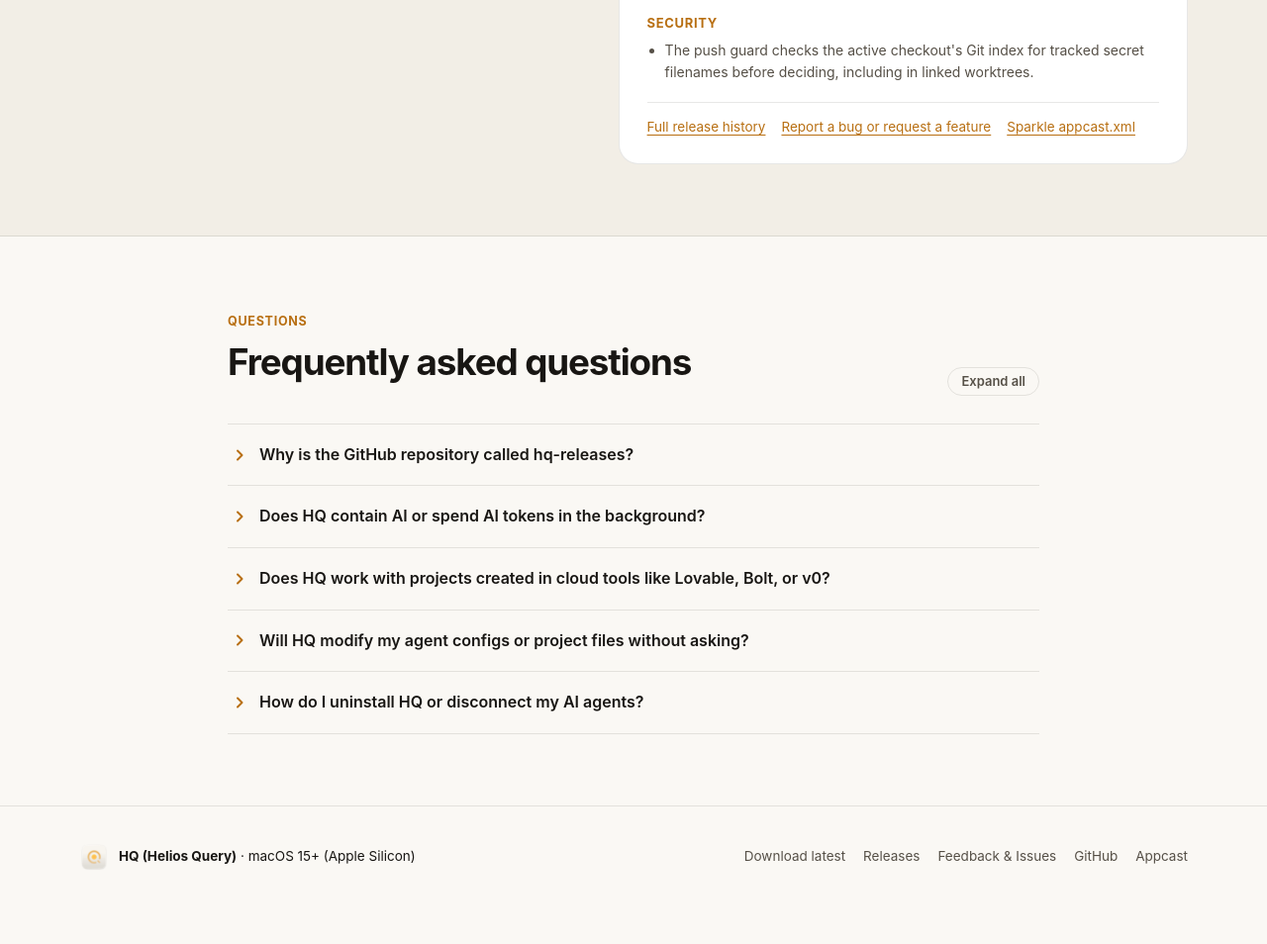
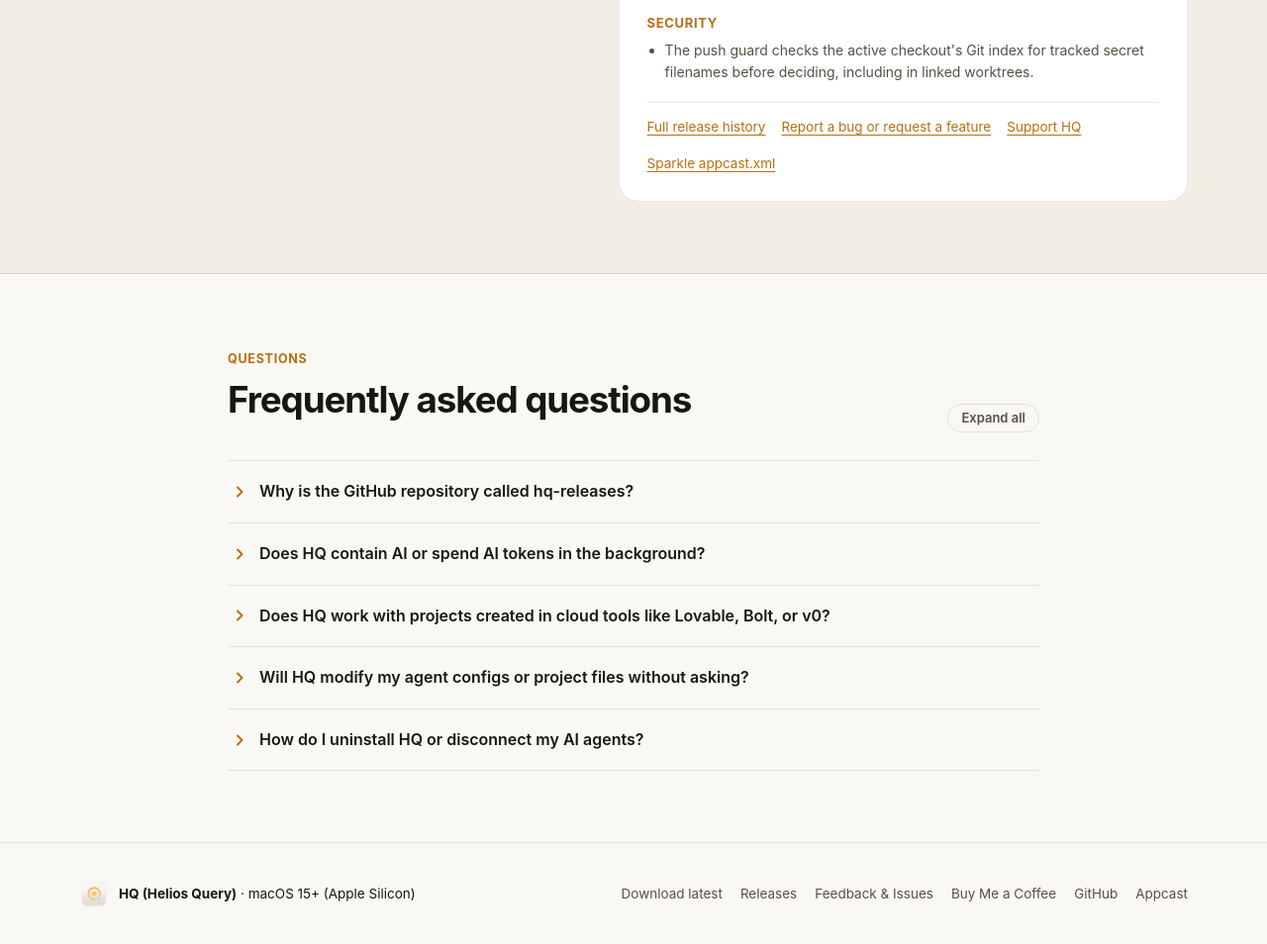
Before and after one commit to futogabor/hq-releases, a plain HTML site: page index.html in a window 1280 px wide. Shown: the part 7054-8008 px from the top of the page at 99% size. Before the commit the page ends 7983 px from the top, so only its background shows below. Drawn offline with Linux system fonts and the light colour scheme.

Commit message:
Add Buy Me a Coffee link to page and README

```diff
--- a/index.html
+++ b/index.html
@@ -684,6 +684,7 @@
             <div class="release-notes-foot">
               <a href="https://github.com/futogabor/hq-releases/releases">Full release history</a>
               <a href="https://github.com/futogabor/hq-releases/issues">Report a bug or request a feature</a>
+              <a href="https://buymeacoffee.com/gaborfuto" rel="noopener">Support HQ</a>
               <a href="appcast.xml">Sparkle appcast.xml</a>
             </div>
           </div>
@@ -767,6 +768,7 @@
         <a data-download-link href="https://github.com/futogabor/hq-releases/releases/download/v0.14.1/HQ-0.14.1.zip">Download latest</a>
         <a href="https://github.com/futogabor/hq-releases/releases">Releases</a>
         <a href="https://github.com/futogabor/hq-releases/issues">Feedback &amp; Issues</a>
+        <a href="https://buymeacoffee.com/gaborfuto" rel="noopener">Buy Me a Coffee</a>
         <a href="https://github.com/futogabor/hq-releases">GitHub</a>
         <a href="appcast.xml">Appcast</a>
       </nav>
```
Also changed, not shown: 1 other file.
